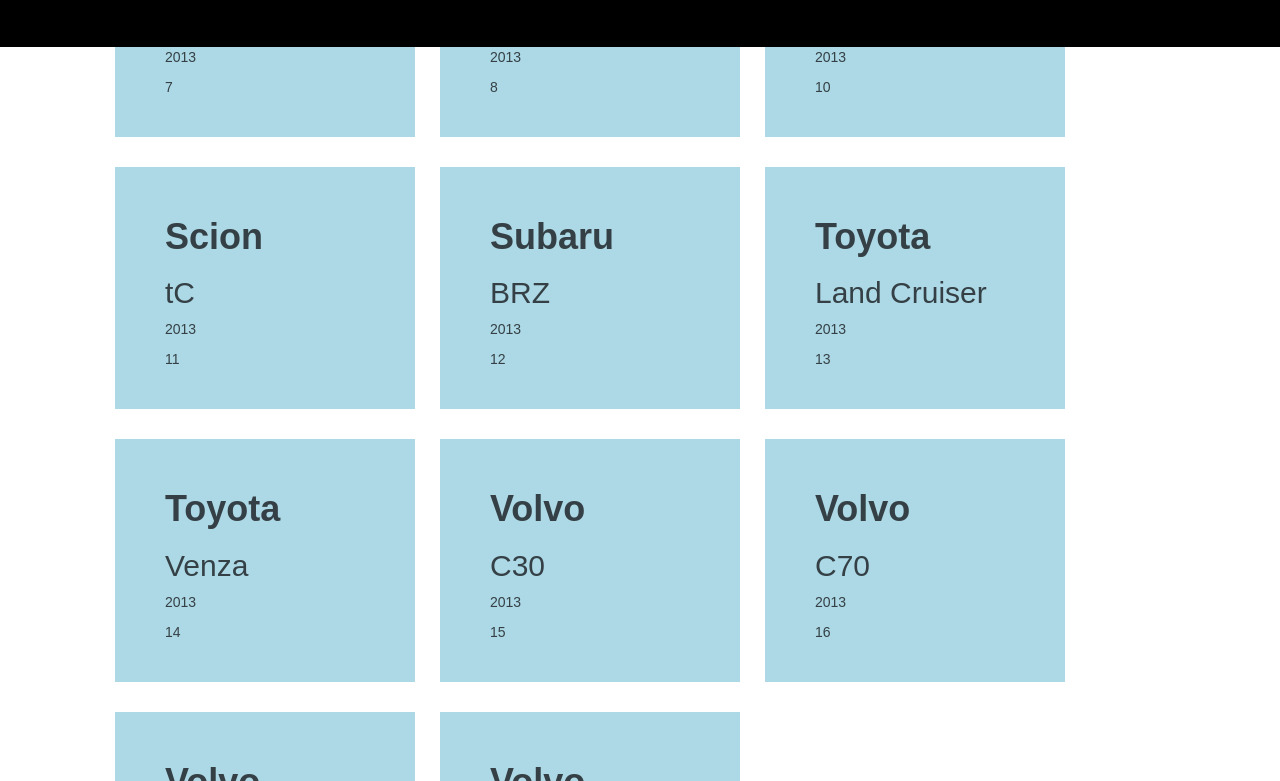
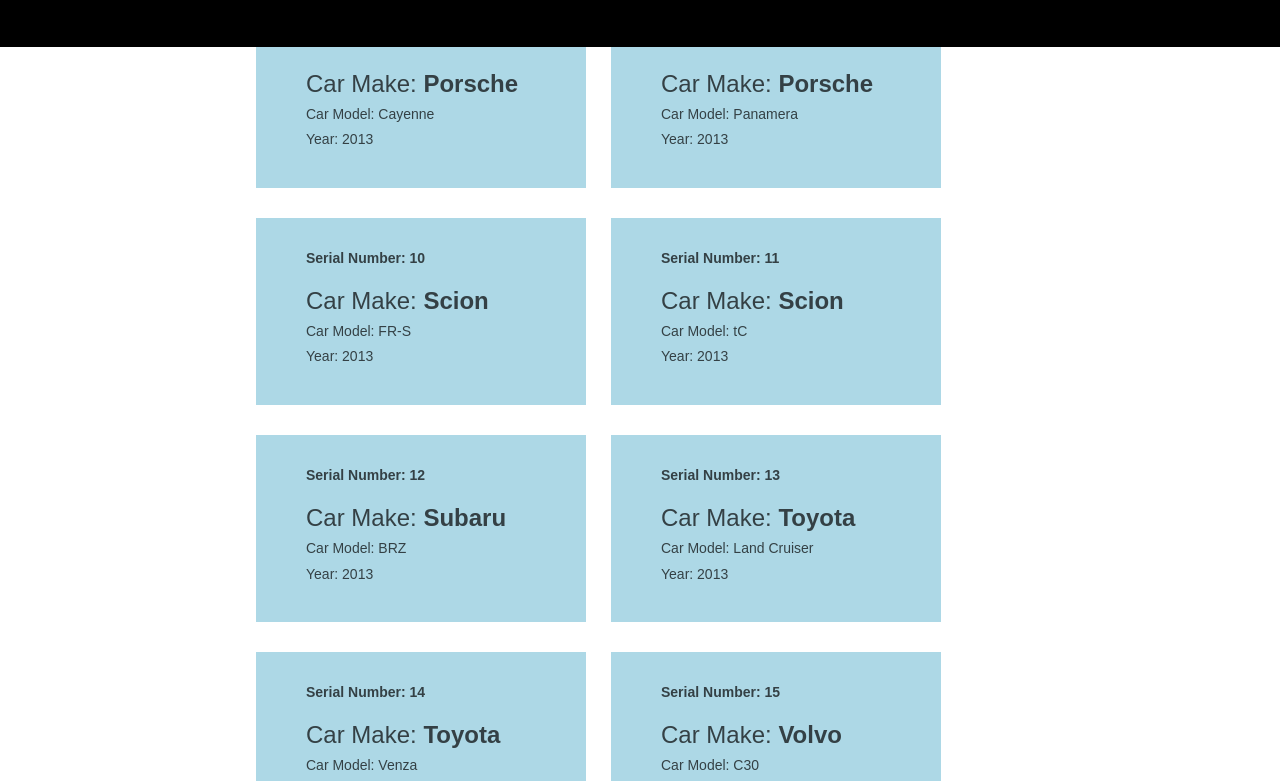
Before and after one commit to vy3191/e-commerce, a React app: page /cars in a window 1280 px wide. Shown: the part 753-1534 px from the top of the page. Built offline with nearby package versions, Linux system fonts and the light colour scheme.

Commit message:
Modified Cards component styles

```diff
--- a/src/components/Car.js
+++ b/src/components/Car.js
@@ -8,10 +8,10 @@
       <div className="card">
         {/* <img src="img_avatar.png" alt="Avatar" style="width:100%" /> */}
         <div className=" ">
-          <h1><b>{car.make}</b></h1>
-          <h2>{car.model}</h2>
-          <p>{car.year}</p>
-          <p>{car.id}</p>
+          <p>Serial Number: {car.id}</p>
+          <h3>Car Make: <b>{car.make}</b></h3>
+          <h5>Car Model: {car.model}</h5>
+          <h5>Year: {car.year}</h5>
         </div>
       </div>
     );
--- a/src/styles/App.css
+++ b/src/styles/App.css
@@ -44,7 +44,7 @@
 .cards-container {
   display: flex;
   flex-wrap: wrap;
-  width: 1050px;
+  width: 60%;
   margin: 50px auto;
 }
 
@@ -54,7 +54,12 @@
   color: rgba(0,0,0,0.7);
   margin-bottom: 30px;
   margin-right: 25px;
-  width: 300px;
+  font-weight: bold;
+  width: 330px;
+}
+
+div.cards-container a:hover {
+  text-decoration: none;
 }
 
 div.cards-container + .card {
```
